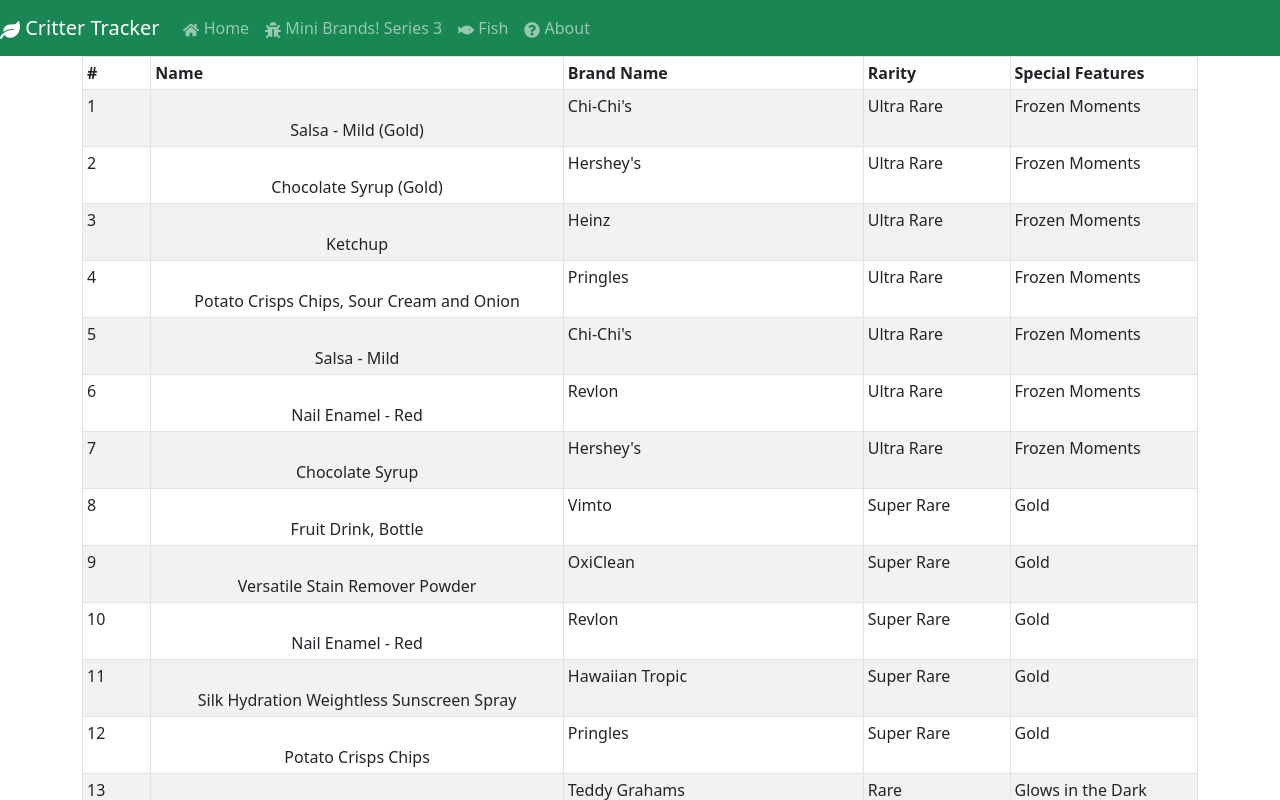
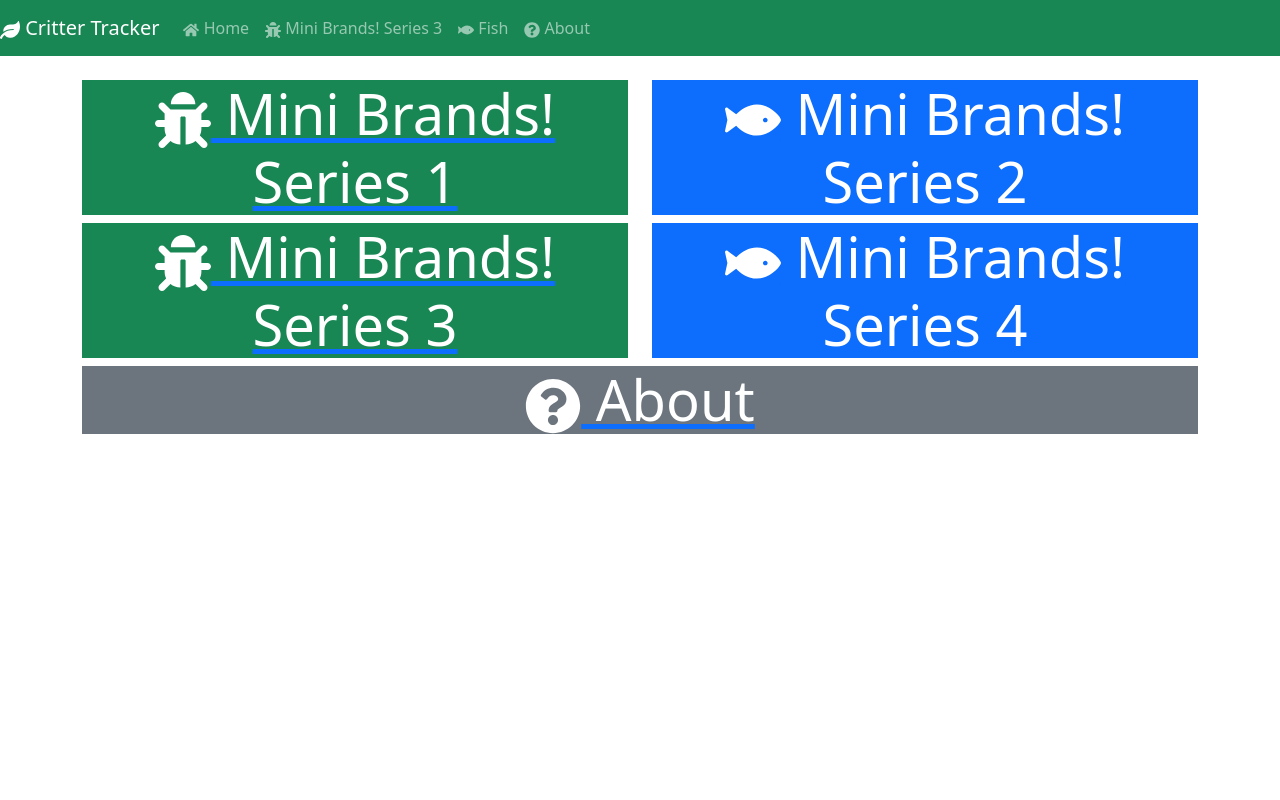
Before and after one commit to jaredgutkin/minibrand-tracker, a React (Create React App) app: page / in a window 1280 px wide. Shown: the top 800 px of the page. Built offline with nearby package versions, Linux system fonts and the light colour scheme.

Commit message:
routing starting to get set up

```diff
--- a/src/App.js
+++ b/src/App.js
@@ -1,13 +1,21 @@
 import 'bootstrap/dist/css/bootstrap.min.css';
 import NavbarComponent from './components/NavbarComponent';
-import { BrowserRouter as Router, Route, Switch } from 'react-router-dom'
+import { BrowserRouter as Router, Route, Routes } from 'react-router-dom'
 import Home from './components/Home';
+import Mbs4List from './components/mbs4/mbs4ListComponent';
 
 function App() {
   return (
     <Router>
       <NavbarComponent />
-      <Home />
+      <br />
+      <Routes>
+        <Route exact path='/' element={<Home />}></Route>
+        <Route exact path='/mbs4' element={<Mbs4List />}></Route>
+
+
+      </Routes>
+      <br />
     </Router>
 
   );
--- a/src/components/Home.jsx
+++ b/src/components/Home.jsx
@@ -5,46 +5,72 @@
 
 export default function Home() {
     return (
-      < Mbs4List />
-        // <div className="container">
-        //   <div className="row">
-        //     <div className="col-sm-6">
-        //       <Link to="/bug">
-        //         <div className="jumbotron jumbotron-fluid bg-success text-white">
-        //           <div className="container">
-        //             <h1 className="display-4 text-center">
-        //               <FaBug /> Bug
-        //             </h1>
-        //           </div>
-        //         </div>
-        //       </Link>
-        //     </div>
-        //     <div className="col-sm-6">
-        //       <Link to="/fish">
-        //         <div className="jumbotron jumbotron-fluid bg-primary text-white">
-        //           <div className="container">
-        //             <h1 className="display-4 text-center">
-        //               <FaFish /> Fish
-        //             </h1>
-        //           </div>
-        //         </div>
-        //       </Link>
-        //     </div>
-        //   </div>
-        //   <div className="row">
-        //     <div className="col-sm-12">
-        //       <Link to="/about">
-        //         <div className="jumbotron jumbotron-fluid bg-secondary
-        //           text-white">
-        //           <div className="container">
-        //             <h1 className="display-4 text-center">
-        //               <FaQuestionCircle /> About
-        //             </h1>
-        //           </div>
-        //         </div>
-        //       </Link>
-        //     </div>
-        //   </div>
-        // </div>
+        <div className="container">
+          <div className="row">
+            <div className="col-sm-6">
+              <Link to="/bug">
+                <div className="jumbotron jumbotron-fluid bg-success text-white">
+                  <div className="container">
+                    <h1 className="display-4 text-center">
+                      <FaBug /> Mini Brands! Series 1
+                    </h1>
+                  </div>
+                </div>
+              </Link>
+            </div>
+            <div className="col-sm-6">
+              <Link to="/fish">
+                <div className="jumbotron jumbotron-fluid bg-primary text-white">
+                  <div className="container">
+                    <h1 className="display-4 text-center">
+                      <FaFish /> Mini Brands! Series 2
+                    </h1>
+                  </div>
+                </div>
+              </Link>
+            </div>
+          </div>
+
+          <div className="row">
+            <div className="col-sm-6">
+              <Link to="/bug">
+                <div className="jumbotron jumbotron-fluid bg-success text-white">
+                  <div className="container">
+                    <h1 className="display-4 text-center">
+                      <FaBug /> Mini Brands! Series 3
+                    </h1>
+                  </div>
+                </div>
+              </Link>
+            </div>
+            <div className="col-sm-6">
+              <Link to="/mbs4">
+                <div className="jumbotron jumbotron-fluid bg-primary text-white">
+                  <div className="container">
+                    <h1 className="display-4 text-center">
+                      <FaFish /> Mini Brands! Series 4
+                    </h1>
+                  </div>
+                </div>
+              </Link>
+            </div>
+          </div>
+
+
+          <div className="row">
+            <div className="col-sm-12">
+              <Link to="/about">
+                <div className="jumbotron jumbotron-fluid bg-secondary
+                  text-white">
+                  <div className="container">
+                    <h1 className="display-4 text-center">
+                      <FaQuestionCircle /> About
+                    </h1>
+                  </div>
+                </div>
+              </Link>
+            </div>
+          </div>
+        </div>
       )
 }
```
